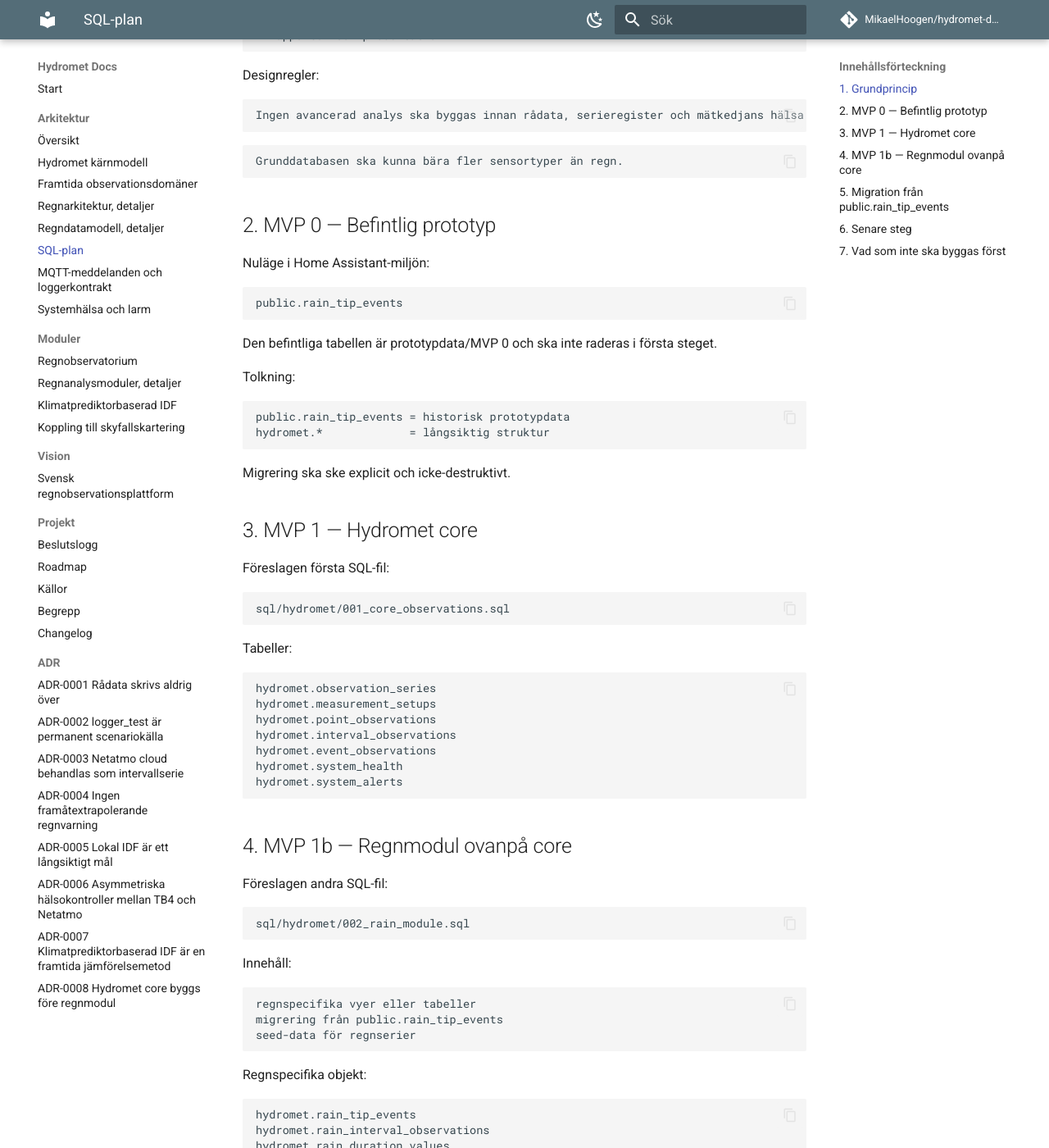
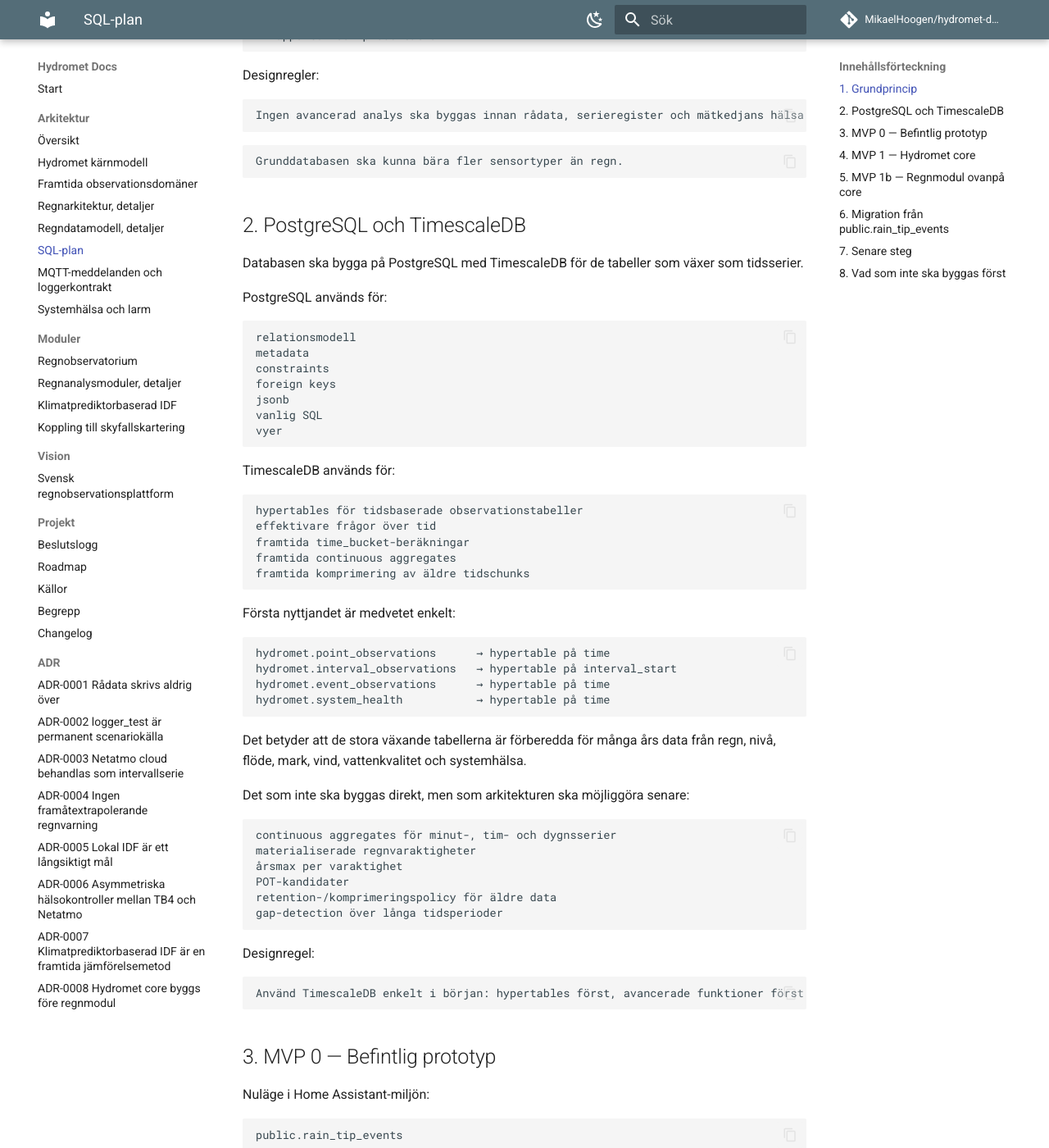
Before and after one commit to MikaelHoogen/hydromet-docs, an MkDocs documentation site: the page built from docs/architecture/sql-plan.md, in a window 1280 px wide and 1400 px high, scrolled down 553 px. Shown: the whole window at 82% size. Built offline with MkDocs 1.6.1 and Material for MkDocs 9.7.7, drawn with Linux system fonts in a browser that asks for light colours; comment, search, counter and statistics services are not loaded; some of the changed text lies outside the part shown.

Commit message:
docs: document TimescaleDB strategy

````diff
--- a/docs/architecture/sql-plan.md
+++ b/docs/architecture/sql-plan.md
@@ -31,7 +31,61 @@ Ingen avancerad analys ska byggas innan rådata, serieregister och mätkedjans h
 Grunddatabasen ska kunna bära fler sensortyper än regn.
 ```
 
-## 2. MVP 0 — Befintlig prototyp
+## 2. PostgreSQL och TimescaleDB
+
+Databasen ska bygga på PostgreSQL med TimescaleDB för de tabeller som växer som tidsserier.
+
+PostgreSQL används för:
+
+```text
+relationsmodell
+metadata
+constraints
+foreign keys
+jsonb
+vanlig SQL
+vyer
+```
+
+TimescaleDB används för:
+
+```text
+hypertables för tidsbaserade observationstabeller
+effektivare frågor över tid
+framtida time_bucket-beräkningar
+framtida continuous aggregates
+framtida komprimering av äldre tidschunks
+```
+
+Första nyttjandet är medvetet enkelt:
+
+```text
+hydromet.point_observations      → hypertable på time
+hydromet.interval_observations   → hypertable på interval_start
+hydromet.event_observations      → hypertable på time
+hydromet.system_health           → hypertable på time
+```
+
+Det betyder att de stora växande tabellerna är förberedda för många års data från regn, nivå, flöde, mark, vind, vattenkvalitet och systemhälsa.
+
+Det som inte ska byggas direkt, men som arkitekturen ska möjliggöra senare:
+
+```text
+continuous aggregates för minut-, tim- och dygnsserier
+materialiserade regnvaraktigheter
+årsmax per varaktighet
+POT-kandidater
+retention-/komprimeringspolicy för äldre data
+gap-detection över långa tidsperioder
+```
+
+Designregel:
+
+```text
+Använd TimescaleDB enkelt i början: hypertables först, avancerade funktioner först när verkliga frågemönster finns.
+```
+
+## 3. MVP 0 — Befintlig prototyp
 
 Nuläge i Home Assistant-miljön:
 
@@ -70,7 +124,7 @@ hydromet.system_health
 hydromet.system_alerts
 ```
 
-## 4. MVP 1b — Regnmodul ovanpå core
+## 5. MVP 1b — Regnmodul ovanpå core
 
 Föreslagen andra SQL-fil:
 
@@ -137,7 +191,7 @@ Grafana
 lokal IDF på lång sikt
 ```
 
-## 7. Vad som inte ska byggas först
+## 8. Vad som inte ska byggas först
 
 ```text
 full händelselogik
````
Also changed, not shown: other parts of docs/architecture/sql-plan.md (+3 -3 lines).
